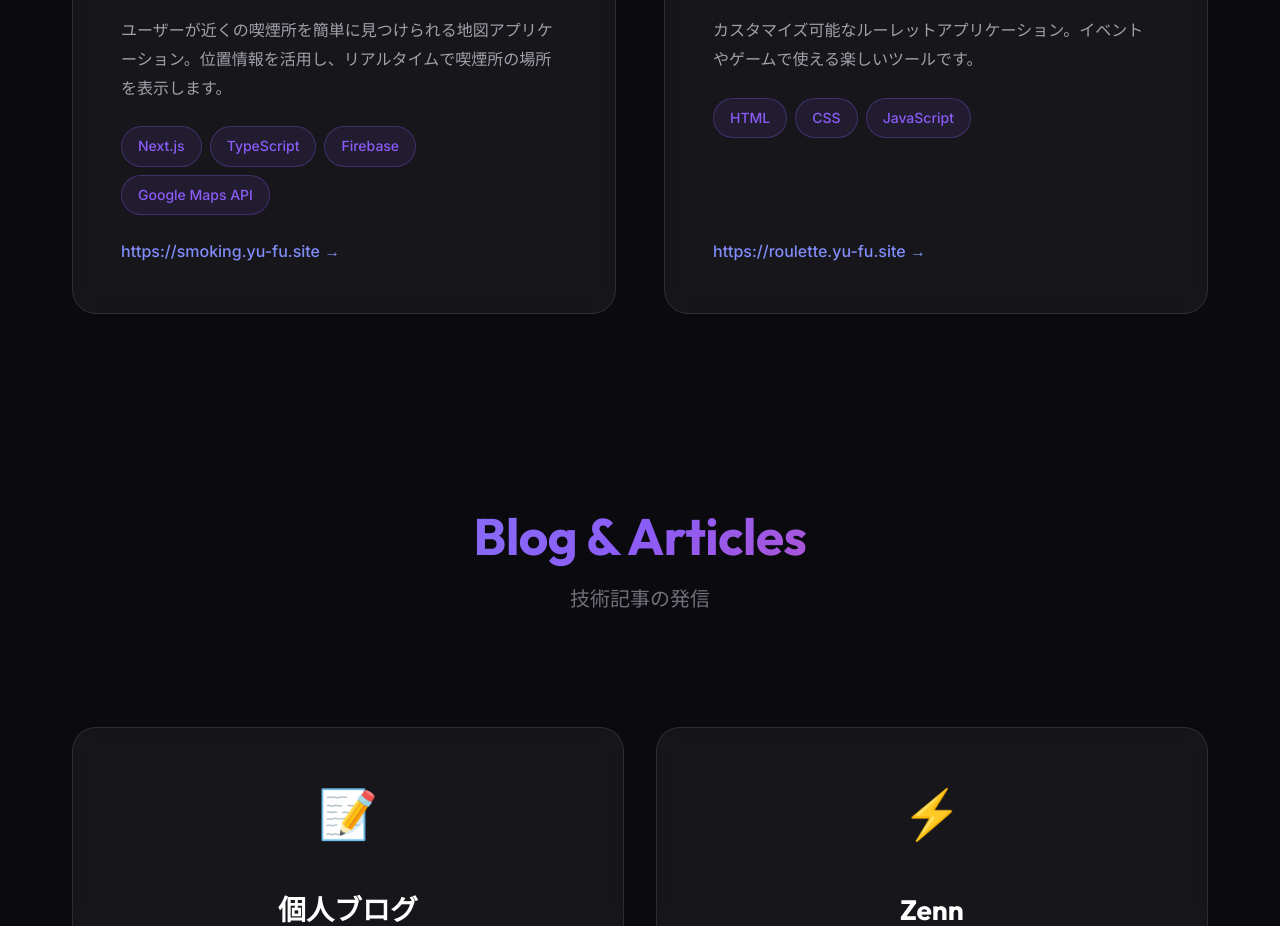
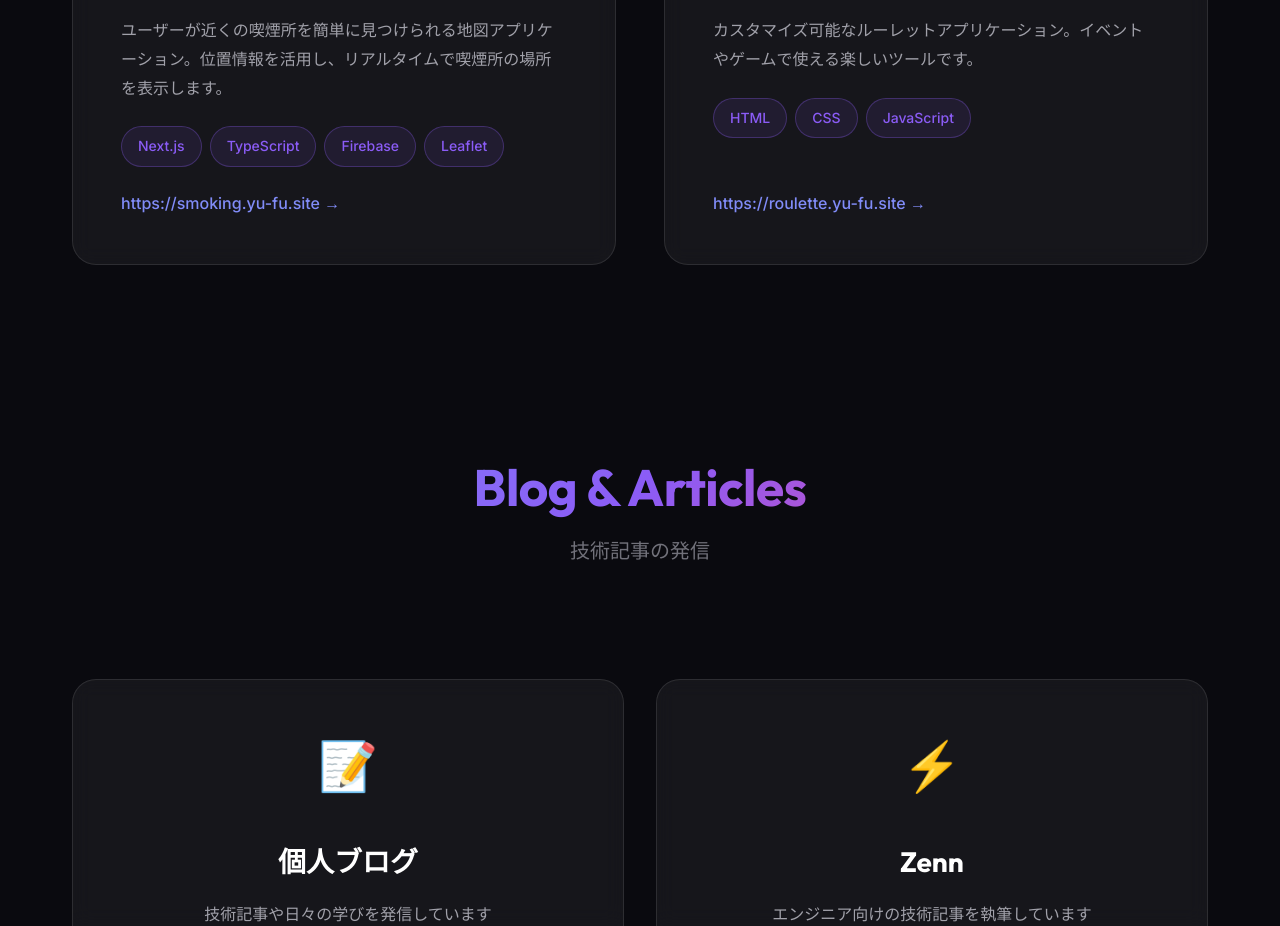
Before and after one commit to yufu085312/YU-FU.SITE, a Next.js app: page / in a window 1280 px wide. Shown: the part 4180-5106 px from the top of the page. Built offline with nearby package versions, Linux system fonts and the light colour scheme.

Commit message:
喫煙所アプリの技術変更

```diff
--- a/src/components/Projects.tsx
+++ b/src/components/Projects.tsx
@@ -8,7 +8,7 @@ export default function Projects() {
       description: 'ユーザーが近くの喫煙所を簡単に見つけられる地図アプリケーション。位置情報を活用し、リアルタイムで喫煙所の場所を表示します。',
       image: '/projects/smoking-app.png',
       url: 'https://smoking.yu-fu.site',
-      tags: ['Next.js', 'TypeScript', 'Firebase', 'Google Maps API'],
+      tags: ['Next.js', 'TypeScript', 'Firebase', 'Leaflet'],
     },
     {
       title: 'ルーレットアプリ',
```
